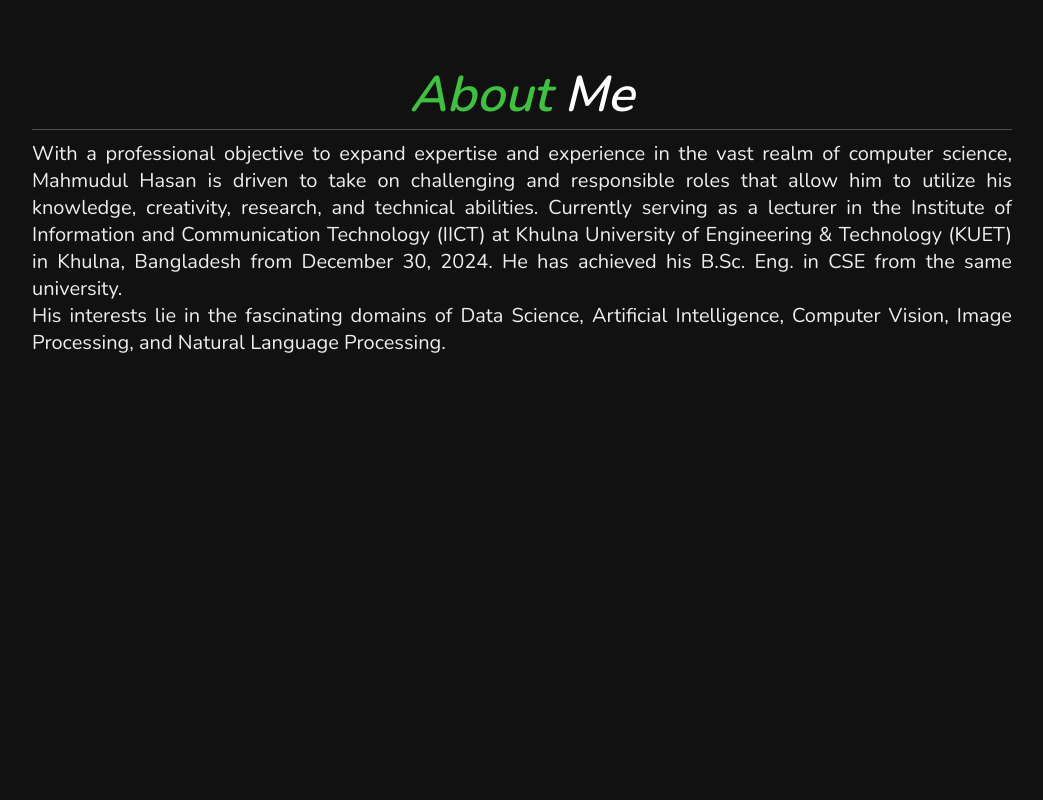
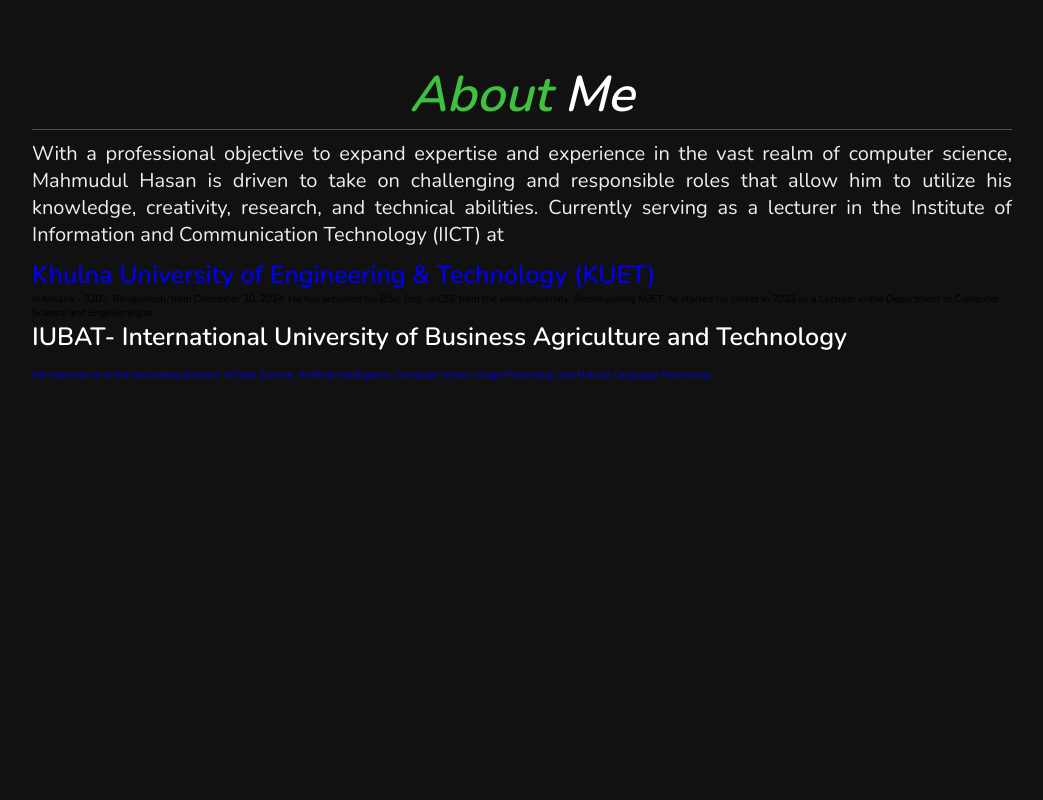
Before and after one commit to Munna015/Portfolio, a plain HTML site: page index.html in a window 1280 px wide. Shown: the part 740-1540 px from the top of the page, without its empty margins (118-1161 px from the left). Drawn offline with nearby package versions, Linux system fonts and the light colour scheme; a script that the page names is missing.

Commit message:
Update index.html

```diff
--- a/index.html
+++ b/index.html
@@ -140,10 +140,10 @@
 
     <div>
         <p>
-            With a professional objective to expand expertise and experience in the vast realm of computer science, Mahmudul Hasan is driven to take on challenging and responsible roles that allow him to utilize his knowledge, creativity, research, and technical abilities. Currently serving as a lecturer in the Institute of Information and Communication Technology (IICT) at Khulna University of Engineering & Technology (KUET) in Khulna, Bangladesh from December 30, 2024. He has achieved his B.Sc. Eng. in CSE from the same university.
+           With a professional objective to expand expertise and experience in the vast realm of computer science, Mahmudul Hasan is driven to take on challenging and responsible roles that allow him to utilize his knowledge, creativity, research, and technical abilities. Currently serving as a lecturer in the Institute of Information and Communication Technology (IICT) at <a href="https://www.kuet.ac.bd/" target="_blank">
+        <h3>Khulna University of Engineering & Technology (KUET) </h3> </a> in Khulna - 9203, Bangladesh, from December 30, 2024. He has achieved his B.Sc. Eng. in CSE from the same university. Before joining KUET, he started his career in 2023 as a Lecturer in the Department of Computer Science and Engineering at <a href="https://iubat.edu/" target="_blank"> <h3>IUBAT- International University of Business Agriculture and Technology</h3>.
 
-            <br> His interests lie in the fascinating domains of Data Science, Artificial Intelligence, Computer Vision, Image Processing, and Natural Language Processing.
-        </p>
+           <br> His interests lie in the fascinating domains of Data Science, Artificial Intelligence, Computer Vision, Image Processing, and Natural Language Processing.
     </div>
 
 </section>
```
